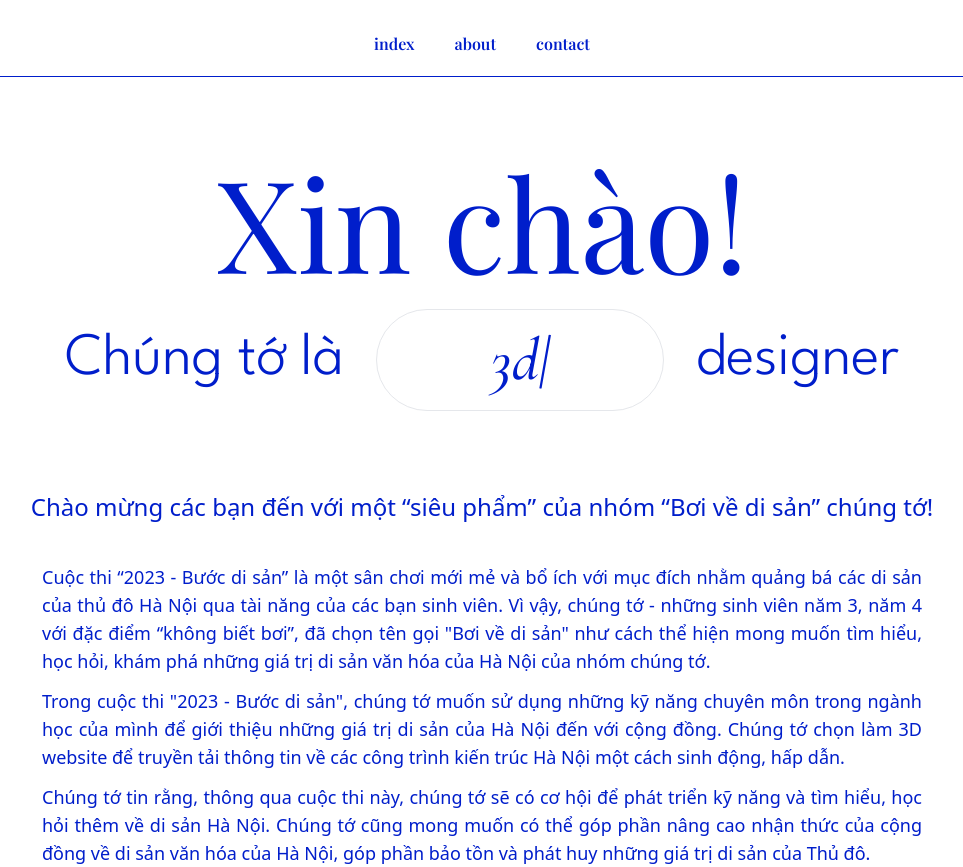
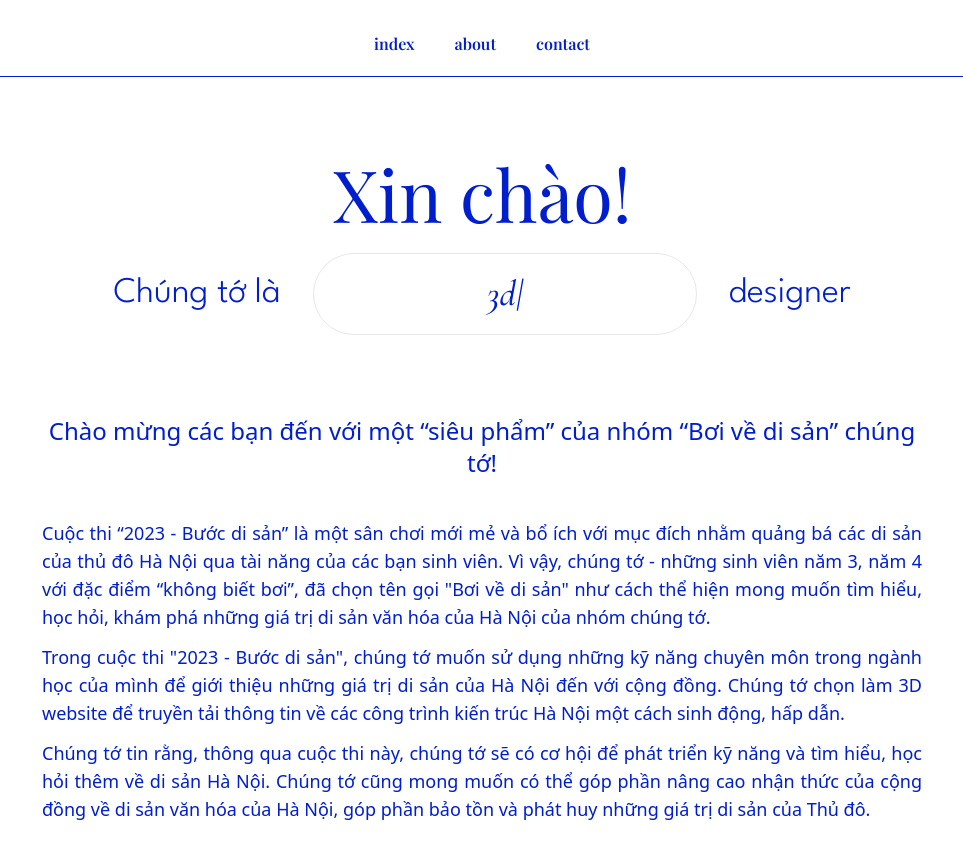
Before and after one commit to HieuTVGCH200824/hanoi-gallery, a React (Vite) app: page /about in a window 1280 px wide. Shown: the whole page, without its empty margins (158-1121 px from the left). After the commit the page ends 823 px from the top, so only its background shows below. Built offline with nearby package versions, Linux system fonts and the light colour scheme; a web font is replaced by a local one.

Commit message:
update ui

```diff
--- a/src/about/index.tsx
+++ b/src/about/index.tsx
@@ -4,10 +4,12 @@ const About = () => {
   return (
     <div>
       <section className="text-[#001ECB] mt-20 px-10 text-center h-[80vh]">
-        <h1 className="font-playfair text-9xl">Xin chào!</h1>
-        <div className="flex gap-8 text-6xl font-light items-center justify-center font-spartan mt-6">
+        <h1 className="font-playfair text-4xl lg:text-7xl 2xl:text-9xl">
+          Xin chào!
+        </h1>
+        <div className="flex sm:flex-row flex-col  gap-8 lg:text-4xl text-2xl 2xl:text-6xl font-light items-center justify-center font-spartan mt-6">
           <span>Chúng tớ là</span>
-          <div className="py-5 px-8 rounded-full border italic font-garamond font-medium w-72 whitespace-nowrap">
+          <div className="py-5 px-8 rounded-full border italic font-garamond font-medium  w-40 lg:w-96 whitespace-nowrap">
             <Typewriter
               options={{
                 strings: ["UI/UX", "3d", "graphic"],
@@ -23,7 +25,7 @@ const About = () => {
             Chào mừng các bạn đến với một “siêu phẩm” của nhóm “Bơi về di sản”
             chúng tớ!
           </span>
-          <div className="text-justify space-y-3 mx-40 text-lg mt-10">
+          <div className="text-justify space-y-3 text-lg mt-10">
             <p>
               Cuộc thi “2023 - Bước di sản” là một sân chơi mới mẻ và bổ ích với
               mục đích nhằm quảng bá các di sản của thủ đô Hà Nội qua tài năng
--- a/src/components/Loading/index.tsx
+++ b/src/components/Loading/index.tsx
@@ -6,7 +6,10 @@ const LoadingScreen = () => {
   return (
     <div className="fixed w-screen h-screen top-0 left-0 z-10 bg-white flex items-center justify-center">
       <div className="text-9xl">
-        <span className="font-beVietnam">{Math.round(progress)}</span>%
+        <span className="font-beVietnam font-semibold">
+          {Math.round(progress)}
+        </span>
+        <span className="font-playfair">%</span>
         <p className="flex items-center mt-10 justify-center gap-4">
           <span className="font-felix text-2xl">Loading</span>
           <span className="font-spartan font-bold text-3xl">Experience</span>
--- a/src/landing/Hero/index.tsx
+++ b/src/landing/Hero/index.tsx
@@ -12,16 +12,20 @@ const Hero = () => {
   }
 
   return (
-    <section className="text-[#001ECB] mt-20 px-20 text-center max-h-[85vh] h-[85vh]">
+    <section className="text-[#001ECB] mt-20 text-center max-h-[85vh] h-[85vh]">
       <div className="flex justify-center flex-col items-center w-full">
         <h5 className="font-felix text-lg">
           DI
           <span className="font-extrabold font-spartan"> SẢN</span>
         </h5>
-        <img src={HeroImg} className="mt-10 w-[70vw]" alt="" />
-        <div className="flex gap-8 text-6xl font-light items-center justify-center font-spartan mt-6">
+        <img
+          src={HeroImg}
+          className="mt-10  w-[70vw] sm:w-[60vw] lg:w-[40vw]"
+          alt=""
+        />
+        <div className="flex gap-8 xl:text-6xl  text-4xl 2xl:text-8xl font-light items-center justify-center font-spartan mt-6">
           <span>Khám phá</span>
-          <div className="py-5 px-8 rounded-full border italic font-garamond font-medium w-72 whitespace-nowrap">
+          <div className="py-5 px-8 rounded-full border italic font-garamond font-medium w-40 lg:w-96 whitespace-nowrap">
             <Typewriter
               options={{
                 strings: ["lịch sử", "văn hóa"],
--- a/src/landing/Locations/index.tsx
+++ b/src/landing/Locations/index.tsx
@@ -17,7 +17,7 @@ const locations = [
 
 const Locations = () => {
   return (
-    <section className="px-20 text-[#001ECB]" id="location">
+    <section className="text-[#001ECB]" id="location">
       <ul className="space-y-6 mt-32 mb-52">
         {locations.map((location) => (
           <li key={location.id}>
--- a/src/layout.tsx
+++ b/src/layout.tsx
@@ -4,7 +4,7 @@ const Layout = ({ children }: PropsWithChildren) => {
   return (
     <div>
       <Header />
-      {children}
+      <div className="sm:mx-10 mx-5 md:mx-20 lg:mx-40">{children}</div>
     </div>
   );
 };
--- a/src/location/index.tsx
+++ b/src/location/index.tsx
@@ -1,7 +1,4 @@
 import { useParams } from "react-router-dom";
-// import LangBacImg from "../assets/lang-bac.png";
-// import ThapRuaImg from "../assets/thap-rua.jpg";
-// import { useEffect, useState } from "react";
 import FirstModel from "../components/Model/first.tsx";
 import SecondModel from "../components/Model/second.tsx";
 import ThirdModel from "../components/Model/third.tsx";
@@ -64,27 +61,7 @@ const NextIcon = () => (
 );
 
 const Location = () => {
-  const { id } = useParams<{ id: string }>(); // Scrolling image scaling logic
-  // const maxScrollFor100 = 250;
-  // const maxPadding = 500;
-  // // const [padding, setPadding] = useState(maxPadding);
-
-  // const handleScroll = () => {
-  //   const scrollY = window.scrollY;
-  //   const percent =
-  //     100 -
-  //     (scrollY >= maxScrollFor100 ? 100 : scrollY / (maxScrollFor100 / 100));
-  //   const newPadding = maxPadding * (percent / 100);
-  //   setPadding(newPadding);
-  // };
-
-  // useEffect(() => {
-  //   window.addEventListener("scroll", handleScroll, { passive: true });
-
-  //   return () => {
-  //     window.removeEventListener("scroll", handleScroll);
-  //   };
-  // }, []); // Adding an empty dependency array to run the effect only once on mount
+  const { id } = useParams<{ id: string }>();
 
   const location = locations.find((loc) => loc.id === id);
 
@@ -95,18 +72,18 @@ const Location = () => {
   const { name, description } = location;
 
   return (
-    <section className="text-[#001ECB] mt-40 px-20 h-[130vh]">
-      <div className="text-8xl flex gap-10 items-center">
+    <section className="text-[#001ECB] mt-40 h-[130vh]">
+      <div className="text-6xl lg:text-8xl flex gap-10 items-center">
         <span className="font-modern">{id}</span>
         <span>{name}</span>
       </div>
       <div className="flex items-center justify-between mb-10">
-        <div className="w-[50vw]">
-          <p className="mt-20 text-2xl">{description}</p>
-          <ArrowIcon className="mt-20 pr-20 w-[50vw]" />
+        <div className="w-1/2">
+          <p className="mt-20 text-lg sm:text-2xl">{description}</p>
+          <ArrowIcon className="mt-20 w-full" />
         </div>
         <a
-          className="-translate-x-20  group"
+          className="-translate-x-10 sm:-translate-x-20  group"
           href={
             id === "01"
               ? "/location/02"
@@ -120,11 +97,6 @@ const Location = () => {
           </div>
         </a>
       </div>
-      {/* <div
-        id="img-container"
-        className="flex-center"
-        style={{ padding: `0 ${padding}px` }}
-      > */}
       <div className="max-w-[60vw] aspect-square mx-auto">
         {id === "01" ? (
           <FirstModel />
@@ -134,18 +106,6 @@ const Location = () => {
           <ThirdModel />
         )}
       </div>
-      {/* <div
-          className="relative h-full z-1"
-          style={{
-            backgroundImage: `url(${LangBacImg})`,
-            backgroundRepeat: "no-repeat",
-            backgroundPosition: "center",
-            backgroundSize: "cover",
-          }}
-        >
-
-        </div> */}
-      {/* </div> */}
     </section>
   );
 };
--- a/tailwind.config.js
+++ b/tailwind.config.js
@@ -15,9 +15,9 @@ export default {
         },
       },
       backgroundImage: {
-        "lang-bac": "url('/public/lang-bac.png')",
-        "thap-rua": "url('/public/thap-rua.png')",
-        "mot-cot": "url('/public/mot-cot.png')",
+        "lang-bac": "url('/lang-bac.png')",
+        "thap-rua": "url('/thap-rua.png')",
+        "mot-cot": "url('/mot-cot.png')",
       },
       animation: {
         typing: "typing 2.5s steps(30) infinite alternate",
```
Also changed, not shown: src/assets/Hero.png, 1 other file (tests, documents, lock files or other folders).
